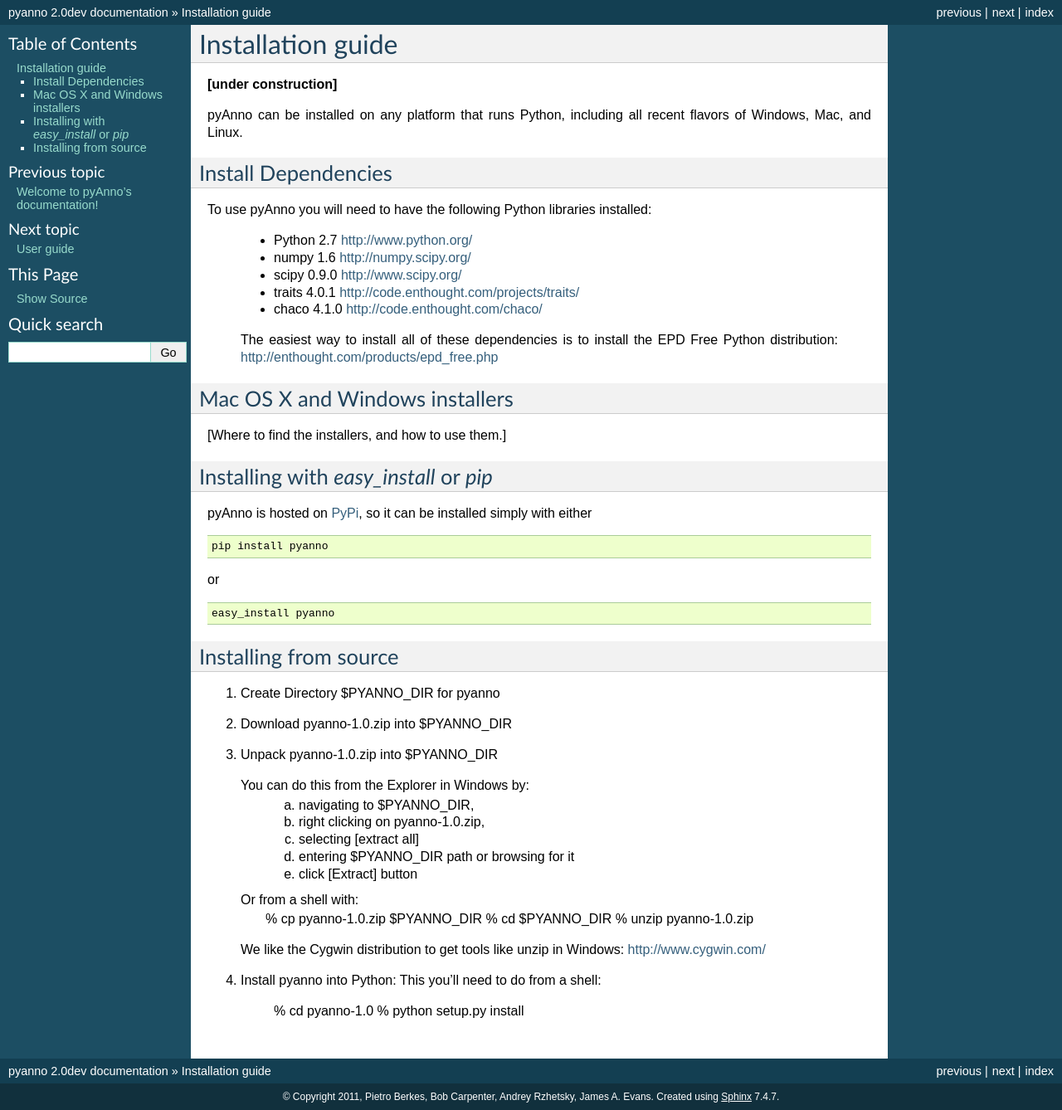
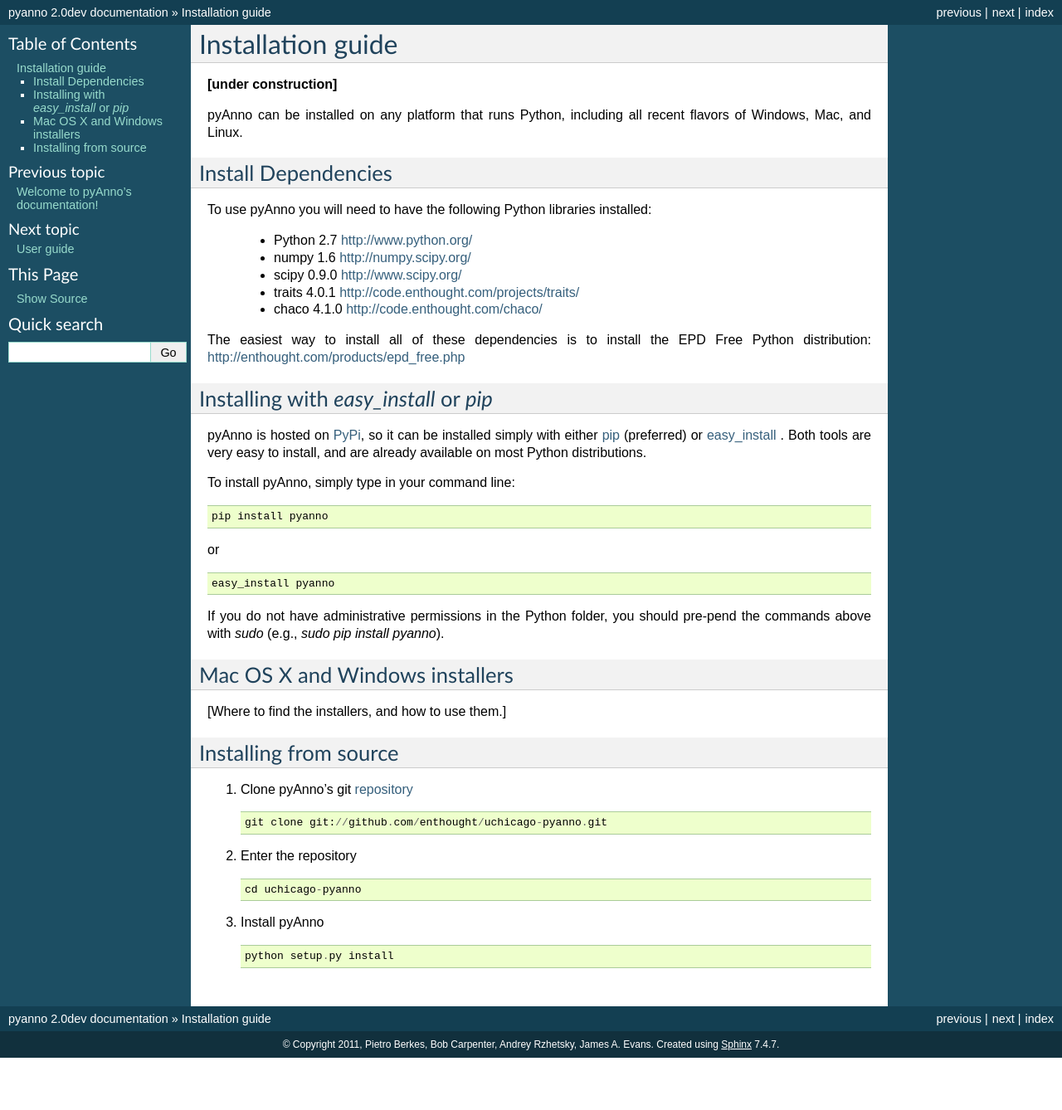
Before and after one commit to xpw0222/uchicago-pyanno, a Sphinx documentation site: the page built from docs/source/installation.rst, in a window 1280 px wide. Shown: the whole page at 83% size. Built offline with Sphinx 7.4.7, drawn with Linux system fonts in a browser that asks for light colours; formulas are drawn with MathJax 3; after the commit the page ends 1275 px from its top, so only the background shows below that.

Commit message:
DOC: some work on the documentation

```diff
--- a/docs/source/index.rst
+++ b/docs/source/index.rst
@@ -26,7 +26,7 @@ accuracy.
 Contents:
 
 .. toctree::
-   :maxdepth: 2
+   :maxdepth: 1
 
    Installation guide <installation>
    User guide <user_guide>
--- a/docs/source/installation.rst
+++ b/docs/source/installation.rst
@@ -26,21 +26,19 @@ To use pyAnno you will need to have the following Python libraries installed:
    - chaco 4.1.0
      http://code.enthought.com/chaco/
 
-   The easiest way to install all of these dependencies is to install the EPD
-   Free Python distribution:
-   http://enthought.com/products/epd_free.php
-
-
-Mac OS X and Windows installers
--------------------------------
-
-[Where to find the installers, and how to use them.]
+The easiest way to install all of these dependencies is to install the EPD
+Free Python distribution:
+http://enthought.com/products/epd_free.php
 
 
 Installing with `easy_install` or `pip`
 ---------------------------------------
 
 pyAnno is hosted on PyPi_, so it can be installed simply with either
+pip_ (preferred) or easy_install_ . Both tools are very easy to install,
+and are already available on most Python distributions.
+
+To install pyAnno, simply type in your command line:
 
 ::
 
@@ -52,38 +50,35 @@ or
 
    easy_install pyanno
 
+If you do not have administrative permissions in the Python folder,
+you should pre-pend the commands above with `sudo` (e.g.,
+`sudo pip install pyanno`).
+
+
 .. _PyPi: http://pypi.python.org/pypi
+.. _pip: http://www.pip-installer.org/en/latest/index.html
+.. _easy_install: http://peak.telecommunity.com/DevCenter/EasyInstall.html
+
+
+Mac OS X and Windows installers
+-------------------------------
+
+[Where to find the installers, and how to use them.]
 
 
 Installing from source
 ----------------------
 
-1. Create Directory $PYANNO_DIR for pyanno
+1. Clone pyAnno's git repository_ ::
 
+    git clone git://github.com/enthought/uchicago-pyanno.git
 
-2. Download pyanno-1.0.zip into $PYANNO_DIR
+2. Enter the repository ::
 
+    cd uchicago-pyanno
 
-3. Unpack pyanno-1.0.zip into $PYANNO_DIR
+3. Install pyAnno ::
 
-   You can do this from the Explorer in Windows by:
-       a. navigating to $PYANNO_DIR,
-       b. right clicking on pyanno-1.0.zip,
-       c. selecting [extract all]
-       d. entering $PYANNO_DIR path or browsing for it
-       e. click [Extract] button
+    python setup.py install
 
-   Or from a shell with:
-       % cp pyanno-1.0.zip $PYANNO_DIR
-       % cd $PYANNO_DIR
-       % unzip pyanno-1.0.zip
-
-   We like the Cygwin distribution to get tools like
-   unzip in Windows: http://www.cygwin.com/
-
-
-4. Install pyanno into Python:
-   This you'll need to do from a shell:
-
-       % cd pyanno-1.0
-       % python setup.py install
+.. _repository: https://github.com/enthought/uchicago-pyanno
```
Also changed, not shown: docs/source/models.rst (+35 -0 lines).
